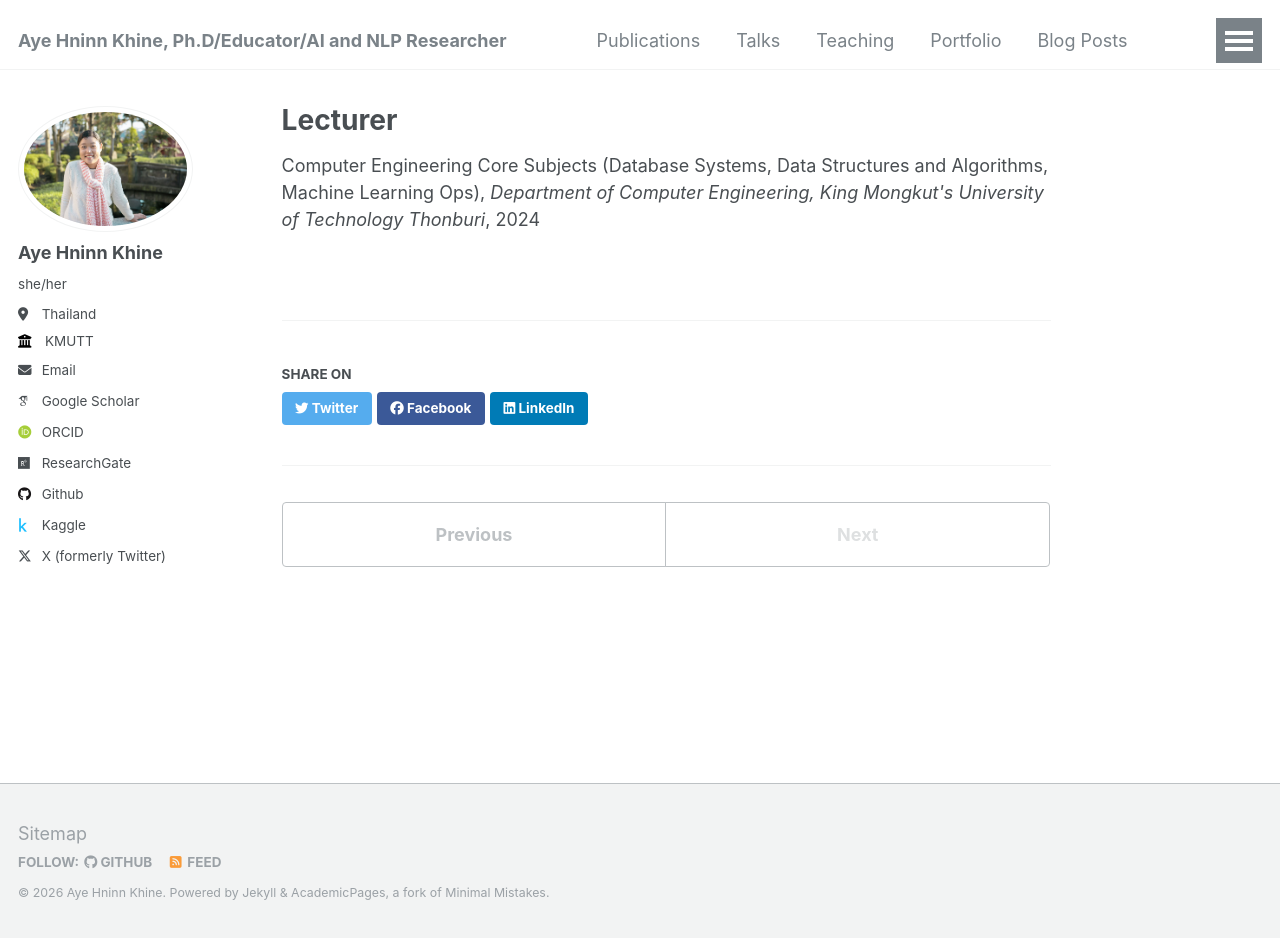
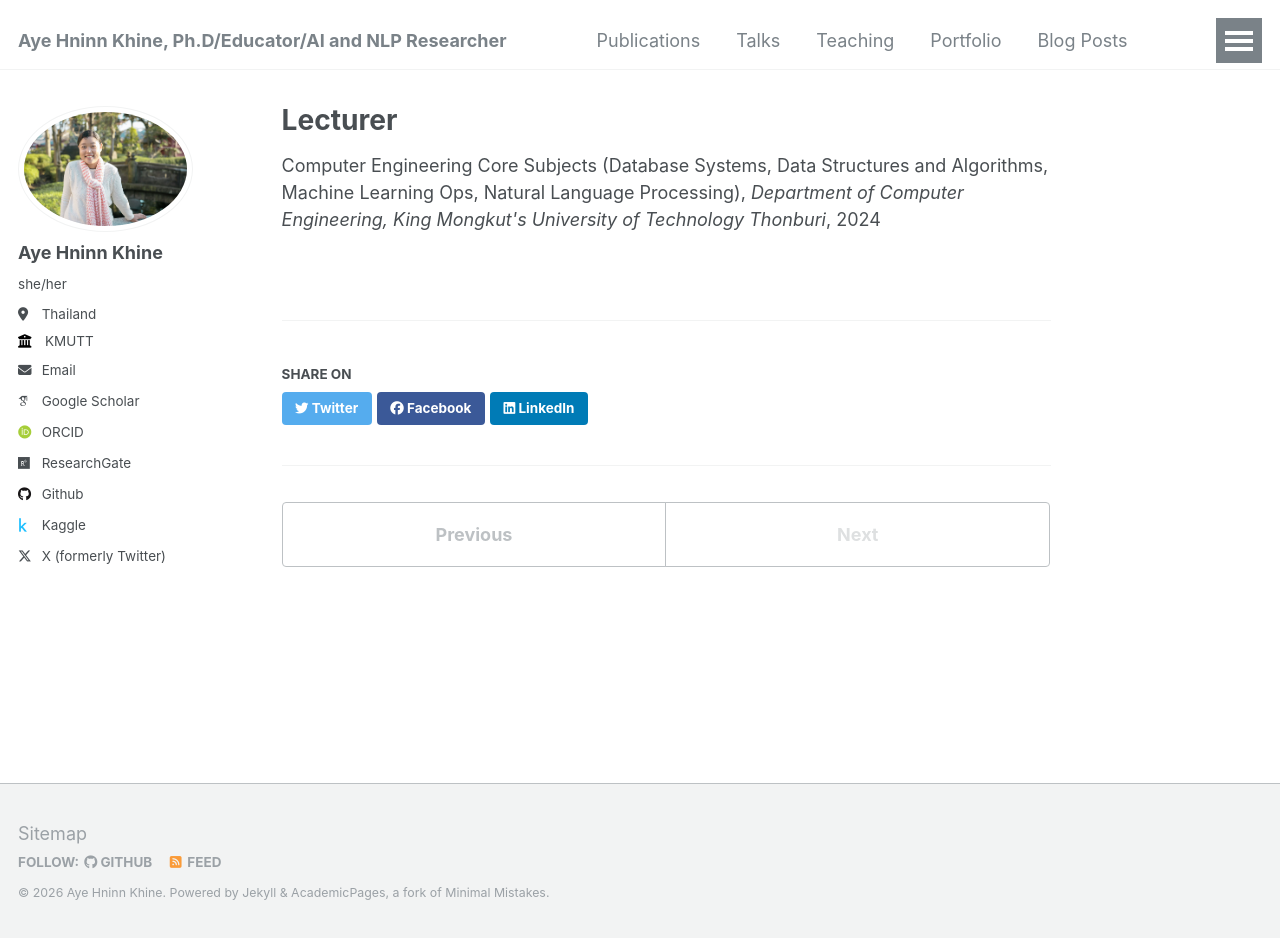
Before and after one commit to ayehninnkhine/ayehninnkhine.github.io, a Jekyll site: the page built from _teaching/2024-teaching.md, in a window 1280 px wide and 938 px high. Built offline with Jekyll 4.4.1, drawn with Linux system fonts in a browser that asks for light colours; some web fonts are replaced.

Commit message:
Update 2024-teaching.md

```diff
--- a/_teaching/2024-teaching.md
+++ b/_teaching/2024-teaching.md
@@ -1,7 +1,7 @@
 ---
 title: "Lecturer"
 collection: teaching
-type: "Computer Engineering Core Subjects (Database Systems, Data Structures and Algorithms, Machine Learning Ops)"
+type: "Computer Engineering Core Subjects (Database Systems, Data Structures and Algorithms, Machine Learning Ops, Natural Language Processing)"
 venue: "Department of Computer Engineering, King Mongkut's University of Technology Thonburi"
 date:  November 2024 to Current
 location: "Bangkok, Thailand"
```
